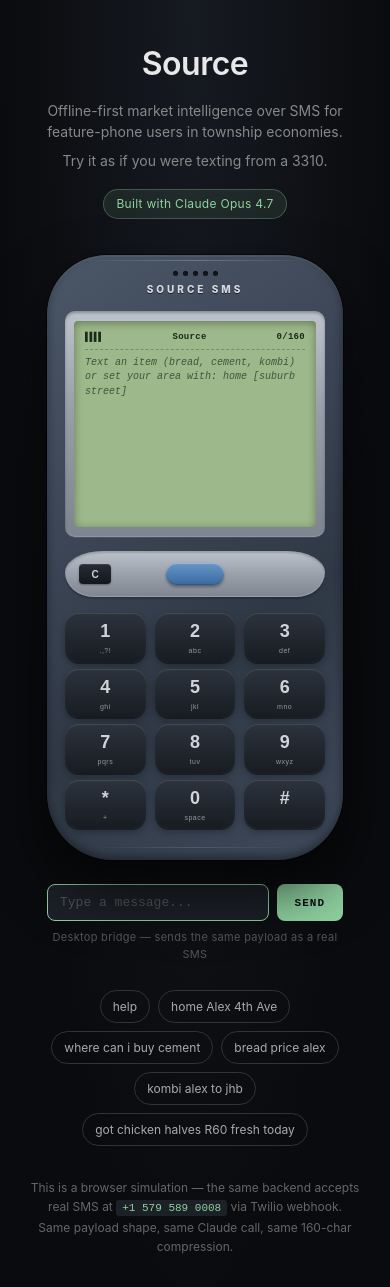
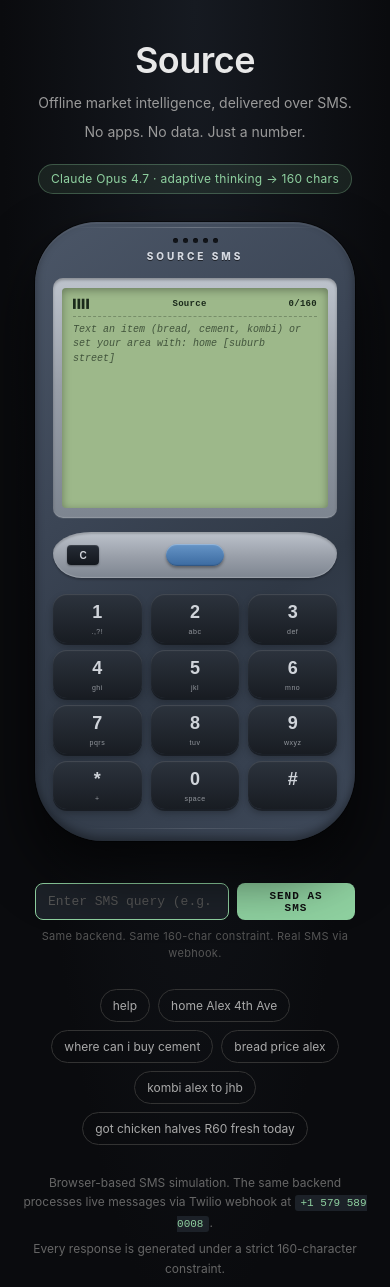
Before and after one commit to Mowngezi/short-message-search, a website: page public/try.html in a window 390 px wide. Shown: the top 1287 px of the page. Drawn offline with Linux system fonts and the light colour scheme.

Commit message:
alignment + infra-tone copy + live trace with real latency

```diff
--- a/public/try.html
+++ b/public/try.html
@@ -12,32 +12,60 @@
     background: radial-gradient(ellipse at top, #161a21 0%, #0a0b0e 70%);
     color: #e8e8e8;
     font-family: -apple-system, BlinkMacSystemFont, "Segoe UI", Roboto, sans-serif;
+    padding: 40px 32px;
+    line-height: 1.5;
     display: flex;
-    flex-direction: column;
+    justify-content: center;
     align-items: center;
-    padding: 40px 20px 60px;
-    line-height: 1.5;
   }
 
-  .intro {
-    max-width: 480px;
-    text-align: center;
-    margin-bottom: 36px;
+  /* ────────────────────────────────────────────────
+     LAYOUT — two columns, phone spans left-column rows
+     Left column:  intro (row 1, top)  —  suggestions (row 2, middle)  —  footer (row 3, bottom)
+     Right column: nokia (rows 1–3)    —  composer   (row 4)
+     → Top of "Source" aligns with top of phone.
+     → Bottom of footer aligns with bottom of phone.
+     → Composer sits outside the alignment envelope.
+  ──────────────────────────────────────────────── */
+  .stage {
+    display: grid;
+    max-width: 900px;
+    width: 100%;
+    margin: 0 auto;
+    column-gap: 80px;
+    row-gap: 22px;
+    grid-template-columns: 1fr auto;
+    grid-template-rows: auto 1fr auto auto;
+    grid-template-areas:
+      "intro       nokia"
+      "suggestions nokia"
+      "footer      nokia"
+      ".           composer";
+    align-items: start;
   }
+
+  .intro          { grid-area: intro; padding-top: 10px; }
+  .suggestions    { grid-area: suggestions; align-self: center; }
+  .footer         { grid-area: footer; align-self: end; margin-bottom: 36px; }
+  .nokia          { grid-area: nokia; }
+  .composer-block { grid-area: composer; align-self: start; }
+
   .intro h1 {
-    font-size: 32px;
+    font-size: 36px;
     font-weight: 600;
     letter-spacing: -0.5px;
-    margin-bottom: 12px;
+    margin-bottom: 14px;
+    line-height: 1;
   }
   .intro p {
-    color: #888;
+    color: #9a9a9a;
     font-size: 14px;
     margin-bottom: 8px;
+    max-width: 360px;
   }
   .intro .tag {
     display: inline-block;
-    margin-top: 10px;
+    margin-top: 14px;
     padding: 5px 12px;
     background: rgba(143, 209, 160, 0.1);
     border: 1px solid rgba(143, 209, 160, 0.3);
@@ -49,16 +77,13 @@
 
   /* ────────────────────────────────────────────────
      NOKIA 3310 — pure CSS reconstruction
-     Blue-grey chassis, silver bezel, chiclet keypad.
-     Screen is ~2x real 3310 proportion so the
-     demo conversation stays legible.
   ──────────────────────────────────────────────── */
   .nokia {
-    width: 296px;
+    width: 320px;
     padding: 10px 18px 32px;
     background:
       linear-gradient(145deg, #4b5667 0%, #3b4555 38%, #2f3845 64%, #3f4a5b 100%);
-    border-radius: 60px 60px 66px 66px;
+    border-radius: 62px 62px 68px 68px;
     box-shadow:
       0 30px 60px rgba(0,0,0,0.7),
       0 2px 0 rgba(255,255,255,0.06) inset,
@@ -69,7 +94,7 @@
   .nokia::before {
     content: "";
     position: absolute;
-    top: 5px; left: 30px; right: 30px;
+    top: 5px; left: 34px; right: 34px;
     height: 1px;
     background: linear-gradient(90deg, transparent, rgba(255,255,255,0.22), transparent);
     border-radius: 1px;
@@ -77,7 +102,7 @@
   .nokia::after {
     content: "";
     position: absolute;
-    bottom: 12px; left: 44px; right: 44px;
+    bottom: 12px; left: 48px; right: 48px;
     height: 1px;
     background: linear-gradient(90deg, transparent, rgba(255,255,255,0.12), transparent);
     border-radius: 1px;
@@ -124,7 +149,7 @@
     background: #9db88a;
     border-radius: 4px;
     padding: 10px 11px;
-    height: 206px;
+    height: 220px;
     box-shadow: inset 0 2px 8px rgba(0,0,0,0.35);
     display: flex;
     flex-direction: column;
@@ -160,20 +185,21 @@
   .msg.you::before { content: "› "; }
   .msg.source::before { content: "◂ "; font-weight: 700; }
   .msg.system { font-style: italic; opacity: 0.7; font-size: 10px; }
-  .msg.thinking { font-style: italic; opacity: 0.7; }
-  .msg.thinking::after {
-    content: "";
-    display: inline-block;
-    animation: dots 1.2s infinite steps(4);
+  .msg.trace {
+    opacity: 0.55;
+    font-size: 10px;
+    letter-spacing: 0.2px;
+    font-family: "Courier New", Courier, monospace;
   }
-  @keyframes dots {
-    0% { content: ""; }
-    25% { content: "."; }
-    50% { content: ".."; }
-    75% { content: "..."; }
+  .msg.meta {
+    font-size: 9px;
+    opacity: 0.5;
+    text-align: right;
+    font-style: italic;
+    margin-top: -2px;
+    margin-bottom: 8px;
   }
 
-  /* Curved silver soft-key panel with blue nav button */
   .softkeys {
     position: relative;
     height: 46px;
@@ -216,7 +242,6 @@
       0 2px 3px rgba(0,0,0,0.35);
   }
 
-  /* Keypad — chiclet keys, 4×3 */
   .keypad {
     display: grid;
     grid-template-columns: repeat(3, 1fr);
@@ -255,10 +280,10 @@
     letter-spacing: 0.5px;
   }
 
-  /* Composer — desktop bridge, visually separate from the phone */
+  /* Composer — directly under phone, its own row */
   .composer {
-    width: 296px;
-    margin-top: 24px;
+    width: 320px;
+    margin-top: 14px;
     display: flex;
     gap: 8px;
   }
@@ -292,7 +317,7 @@
   .composer button:hover:not(:disabled) { opacity: 0.85; }
   .composer button:disabled { opacity: 0.4; cursor: wait; }
   .composer-hint {
-    width: 296px;
+    width: 320px;
     text-align: center;
     font-size: 11px;
     color: #555;
@@ -300,13 +325,12 @@
     letter-spacing: 0.3px;
   }
 
+  /* Suggestions — left-aligned pill row */
   .suggestions {
-    margin-top: 28px;
     display: flex;
     flex-wrap: wrap;
     gap: 8px;
-    max-width: 480px;
-    justify-content: center;
+    max-width: 380px;
   }
   .suggestions button {
     background: transparent;
@@ -325,13 +349,12 @@
   }
 
   .footer {
-    margin-top: 32px;
-    text-align: center;
     color: #666;
     font-size: 12px;
-    max-width: 480px;
+    max-width: 380px;
     line-height: 1.6;
   }
+  .footer p { margin-bottom: 6px; }
   .footer code {
     background: #1c2128;
     padding: 2px 6px;
@@ -340,16 +363,59 @@
     font-size: 11px;
     font-family: "Courier New", Courier, monospace;
   }
+
+  /* Mobile fallback — single stacked column */
+  @media (max-width: 820px) {
+    body {
+      padding: 32px 20px;
+      display: block;
+    }
+    .stage {
+      grid-template-columns: 1fr;
+      grid-template-rows: auto auto auto auto auto;
+      grid-template-areas:
+        "intro"
+        "nokia"
+        "composer"
+        "suggestions"
+        "footer";
+      row-gap: 28px;
+      column-gap: 0;
+      max-width: 400px;
+    }
+    .intro, .suggestions, .footer { text-align: center; }
+    .intro p { max-width: none; }
+    .suggestions { justify-content: center; max-width: none; align-self: auto; }
+    .footer { max-width: none; align-self: auto; }
+    .nokia, .composer-block { justify-self: center; }
+    .composer, .composer-hint { width: 100%; max-width: 320px; }
+  }
 </style>
 </head>
 <body>
 
-  <div class="intro">
+  <div class="stage">
+
+    <header class="intro">
       <h1>Source</h1>
-    <p>Offline-first market intelligence over SMS for feature-phone users in township economies.</p>
-    <p>Try it as if you were texting from a 3310.</p>
-    <span class="tag">Built with Claude Opus 4.7</span>
-  </div>
+      <p>Offline market intelligence, delivered over SMS.</p>
+      <p>No apps. No data. Just a number.</p>
+      <span class="tag">Claude Opus 4.7 · adaptive thinking → 160 chars</span>
+    </header>
+
+    <nav class="suggestions">
+      <button data-q="help">help</button>
+      <button data-q="home Alex 4th Ave Pan Africa mall">home Alex 4th Ave</button>
+      <button data-q="where can i buy cement">where can i buy cement</button>
+      <button data-q="bread price alex">bread price alex</button>
+      <button data-q="kombi alex to jhb">kombi alex to jhb</button>
+      <button data-q="got chicken halves R60 fresh today">got chicken halves R60 fresh today</button>
+    </nav>
+
+    <footer class="footer">
+      <p>Browser-based SMS simulation. The same backend processes live messages via Twilio webhook at <code>+1 579 589 0008</code>.</p>
+      <p>Every response is generated under a strict 160-character constraint.</p>
+    </footer>
 
     <div class="nokia">
       <div class="grille">
@@ -391,24 +457,14 @@
       </div>
     </div>
 
+    <div class="composer-block">
       <div class="composer">
-    <input id="input" type="text" placeholder="Type a message..." maxlength="160" autocomplete="off" autofocus>
-    <button id="send">SEND</button>
+        <input id="input" type="text" placeholder='Enter SMS query (e.g. "cheap chicken near alex")' maxlength="160" autocomplete="off" autofocus>
+        <button id="send">SEND AS SMS</button>
       </div>
-  <div class="composer-hint">Desktop bridge — sends the same payload as a real SMS</div>
-
-  <div class="suggestions">
-    <button data-q="help">help</button>
-    <button data-q="home Alex 4th Ave Pan Africa mall">home Alex 4th Ave</button>
-    <button data-q="where can i buy cement">where can i buy cement</button>
-    <button data-q="bread price alex">bread price alex</button>
-    <button data-q="kombi alex to jhb">kombi alex to jhb</button>
-    <button data-q="got chicken halves R60 fresh today">got chicken halves R60 fresh today</button>
+      <div class="composer-hint">Same backend. Same 160-char constraint. Real SMS via webhook.</div>
     </div>
 
-  <div class="footer">
-    <p>This is a browser simulation — the same backend accepts real SMS at <code>+1 579 589 0008</code> via Twilio webhook.</p>
-    <p>Same payload shape, same Claude call, same 160-char compression.</p>
   </div>
 
 <script>
@@ -458,6 +514,17 @@
     return div;
   }
 
+  // Trace lines map to real backend operations:
+  //   interpreting     → Claude's adaptive thinking pass
+  //   matching signals → live inventory + home-node lookup
+  //   compressing      → 160-char output enforcement
+  // They run on a typed-out cadence in parallel with the real fetch.
+  const TRACE_LINES = [
+    "› interpreting...",
+    "› matching local signals...",
+    "› compressing → 160 chars",
+  ];
+
   async function sendMessage() {
     const body = $input.value.trim();
     if (!body) return;
@@ -468,29 +535,36 @@
     $send.disabled = true;
     $input.disabled = true;
 
-    const thinking = addMessage("", "source thinking");
+    const startTime = performance.now();
 
-    try {
+    // Kick the request off immediately so latency is real, not theatrical
     const form = new URLSearchParams();
     form.append("From", fromNumber);
     form.append("To", TO_NUMBER);
     form.append("Body", body);
-
-      const res = await fetch("/sms", {
+    const requestPromise = fetch("/sms", {
       method: "POST",
       headers: { "Content-Type": "application/x-www-form-urlencoded" },
       body: form.toString(),
     });
 
+    // Type out trace lines one by one while the request is in flight
+    for (const line of TRACE_LINES) {
+      addMessage(line, "trace");
+      await new Promise(r => setTimeout(r, 380));
+    }
+
+    try {
+      const res = await requestPromise;
       const xml = await res.text();
       const match = xml.match(/<Message>([\s\S]*?)<\/Message>/);
       const reply = match ? match[1].trim() : "(no response)";
+      const elapsed = ((performance.now() - startTime) / 1000).toFixed(1);
 
-      thinking.className = "msg source";
-      thinking.textContent = reply;
+      addMessage(reply, "source");
+      addMessage(`${reply.length} chars · ${elapsed}s`, "meta");
     } catch (err) {
-      thinking.className = "msg source";
-      thinking.textContent = "Error: " + err.message;
+      addMessage("error: " + err.message, "source");
     }
 
     $send.disabled = false;
```
Lines whose indentation alone changed are shown as unchanged.
